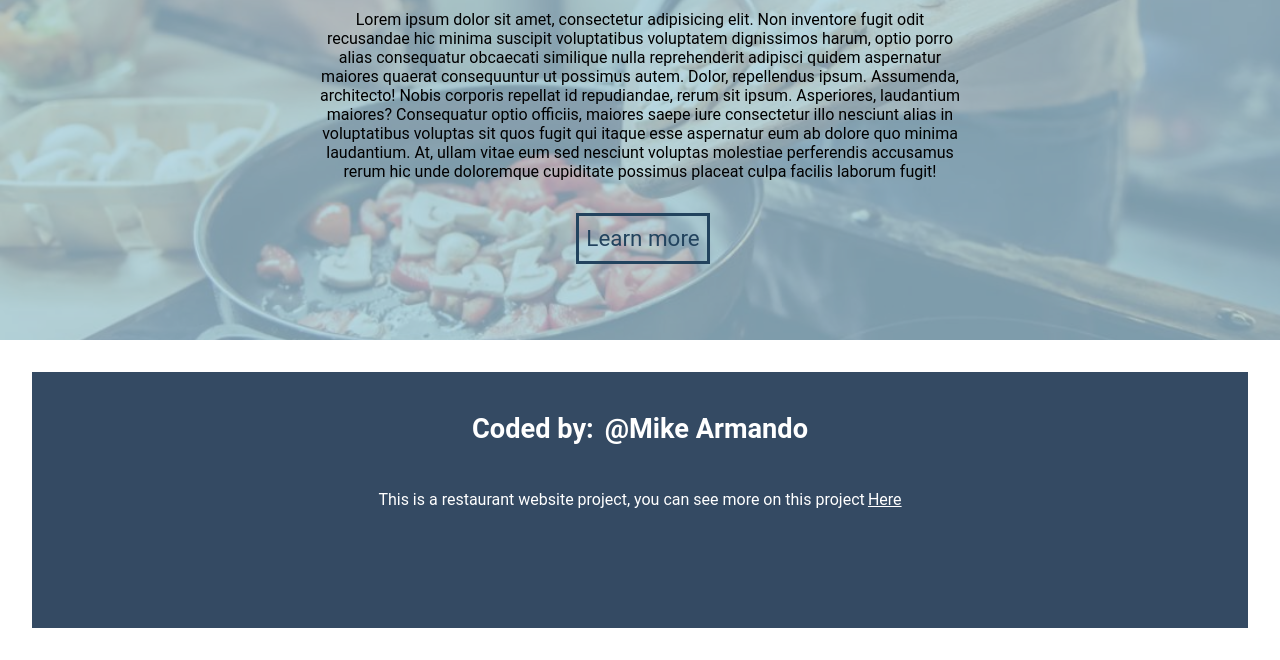
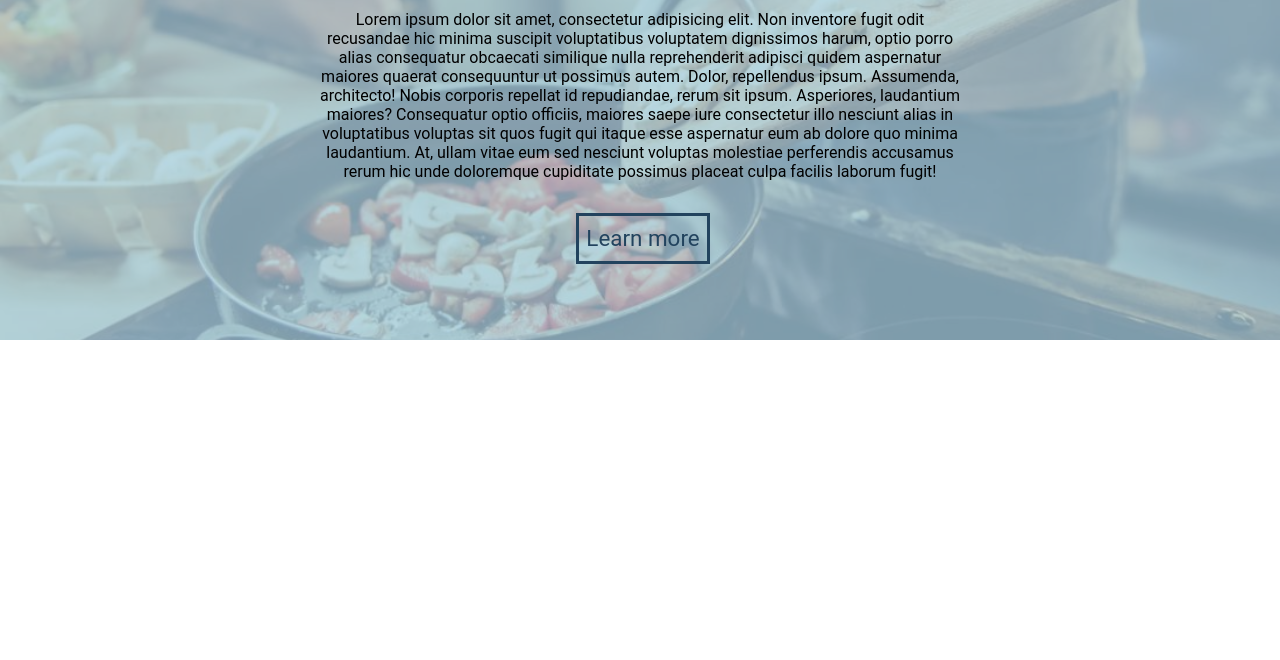
Before and after one commit to MikeArmando/Restaurant-Website, a plain HTML site: page HTML/Index.html in a window 1280 px wide. Shown: the part 2471-3131 px from the top of the page. After the commit the page ends 2811 px from the top, so only its background shows below. Drawn offline with Linux system fonts and the light colour scheme.

Commit message:
Update
changed a few things

```diff
--- a/CSS/Style.css
+++ b/CSS/Style.css
@@ -995,61 +995,3 @@ body {
 }
 
 /* . . . */
-
-/* Footer */
-
-.footer {
-    height: 40vh;
-    display: flex;
-    align-items: center;
-    justify-content: center;
-}
-
-.footer-container {
-    background-color: rgb(52, 74, 99);
-    display: grid;
-    grid-template: auto auto / auto auto;
-    height: 80%;
-    width: 95%;
-    margin: 1em;
-}
-
-.title-footer {
-    grid-column: 1/-1;
-    display: flex;
-    justify-content: center;
-    color: white;
-    font-size: 1.7em;
-    margin-top: 1.5em;
-}
-
-.footer-title-link {
-    text-decoration: none;
-    color: white;
-    margin-left: .4em;
-    height: 0;
-}
-
-.footer-title-link:hover {
-    color: rgba(255, 255, 255, 0.699);
-}
-
-.footer-text {
-    grid-column: 1/-1;
-    margin-bottom: 7em;
-    display: flex;
-    justify-content: center;
-    color: white;
-}
-
-.footer-text-link {
-    margin-left: .2em;
-    color: white;
-    height: 0;
-}
-
-.footer-text-link:hover {
-    color: rgba(255, 255, 255, 0.699);
-}
-
-/* . . . */
--- a/HTML/Index.html
+++ b/HTML/Index.html
@@ -92,16 +92,6 @@
         </div>
     </section>
 
-    <footer class="footer">
-        <div class="footer-container">
-            <h2 class="title-footer">Coded by: <a class="footer-title-link" href="https://github.com/MikeArmando">@Mike
-                    Armando</a></h2>
-            <p class="footer-text">This is a restaurant website project, you can see more on this project <a
-                    class="footer-text-link" href="https://github.com/MikeArmando/Restaurant-Website">Here</a></p>
-
-        </div>
-    </footer>
-
 </body>
 
 </html>
```
